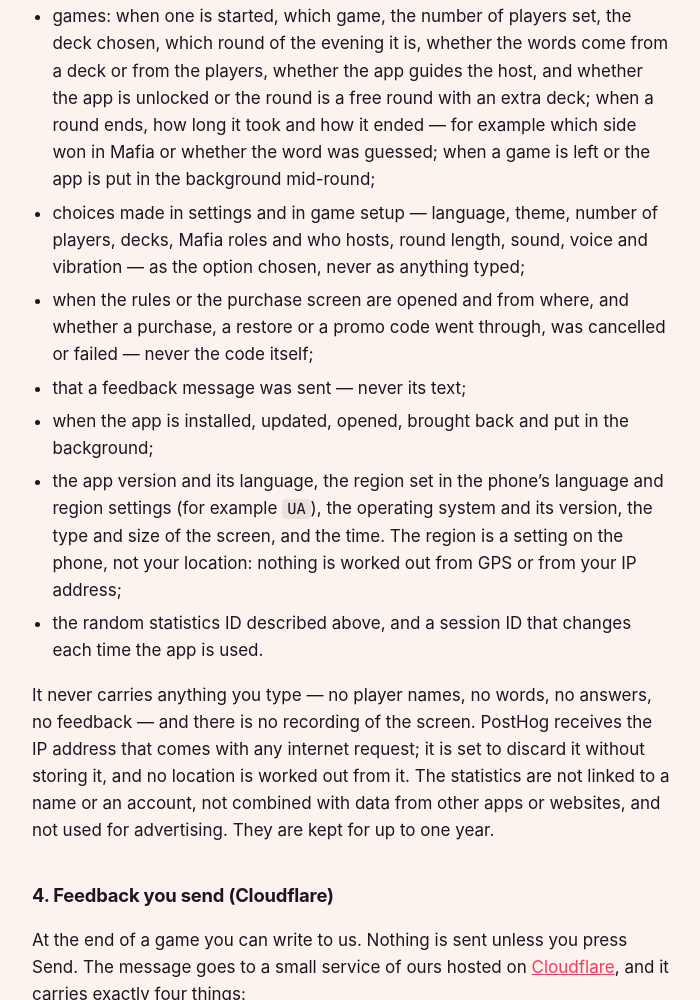
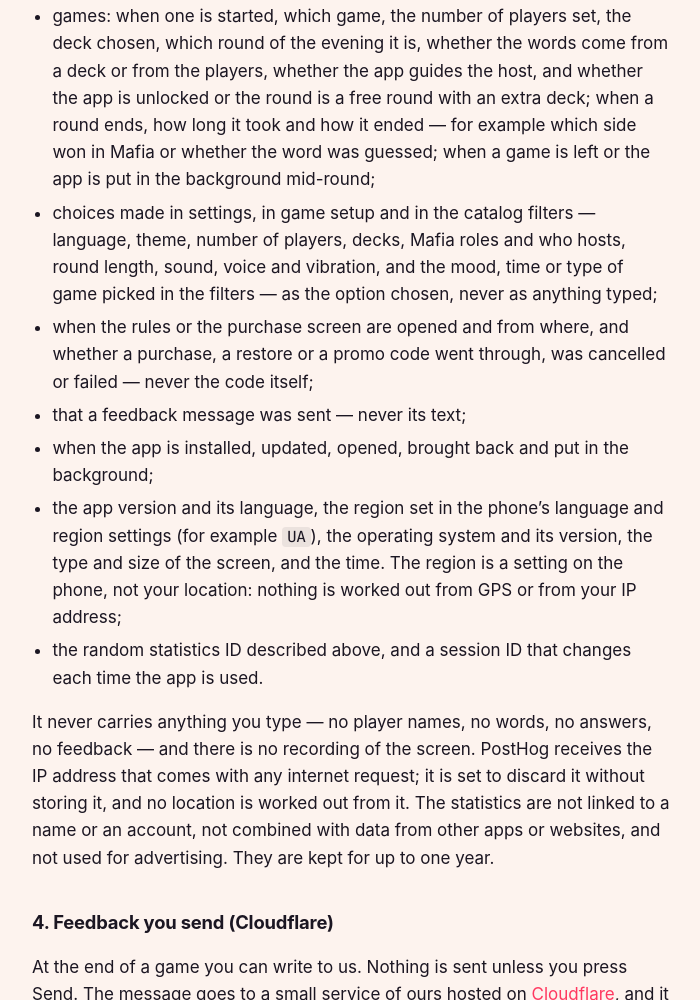
Before and after one commit to yuryuryury-dsgnr/wobble-legal, a plain HTML site: page privacy.html in a window 1280 px wide. Shown: the part 3581-4581 px from the top of the page, without its empty margins (288-988 px from the left). Drawn offline with Linux system fonts and the light colour scheme.

Commit message:
Политика: выбор в фильтрах каталога (настроение, время, тип игры) — в статистике как выбранный вариант. Выложить вместе с OTA
Co-Authored-By: Claude Opus 5.5 <noreply@anthropic.com>

```diff
--- a/privacy.html
+++ b/privacy.html
@@ -55,7 +55,7 @@
   <li>which screens are opened, by their name in the app, for example <code>/game/spy</code>, and how long each one stayed open;</li>
   <li>what is tapped, by the button’s name in the app, and where on the screen — never the text on it, which can be something you typed;</li>
   <li>games: when one is started, which game, the number of players set, the deck chosen, which round of the evening it is, whether the words come from a deck or from the players, whether the app guides the host, and whether the app is unlocked or the round is a free round with an extra deck; when a round ends, how long it took and how it ended — for example which side won in Mafia or whether the word was guessed; when a game is left or the app is put in the background mid-round;</li>
-  <li>choices made in settings and in game setup — language, theme, number of players, decks, Mafia roles and who hosts, round length, sound, voice and vibration — as the option chosen, never as anything typed;</li>
+  <li>choices made in settings, in game setup and in the catalog filters — language, theme, number of players, decks, Mafia roles and who hosts, round length, sound, voice and vibration, and the mood, time or type of game picked in the filters — as the option chosen, never as anything typed;</li>
   <li>when the rules or the purchase screen are opened and from where, and whether a purchase, a restore or a promo code went through, was cancelled or failed — never the code itself;</li>
   <li>that a feedback message was sent — never its text;</li>
   <li>when the app is installed, updated, opened, brought back and put in the background;</li>
```
